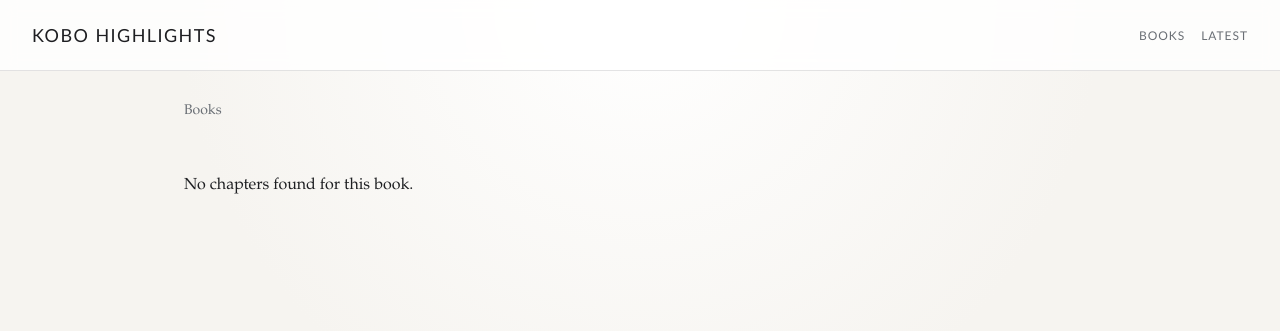
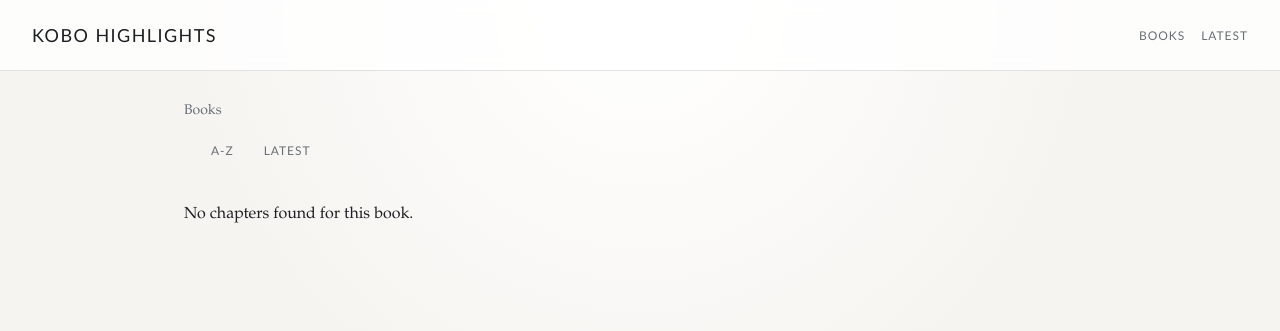
Before and after one commit to jpverkamp/kobo-highlights, a FastAPI app: template server/app/templates/book.html in a window 1280 px wide. Shown: the top 331 px of the page. Run offline with FastAPI, Linux system fonts and the light colour scheme; the template is opened without the code that fills it, so the values that code supplies are empty.

Commit message:
Add sorting to chapter display
Also remove a compiled file that snuck in at some point

```diff
--- a/server/app/main.py
+++ b/server/app/main.py
@@ -270,17 +270,25 @@ def fetch_chapter(
     return chapter
 
 
-def fetch_chapters(db: sqlite3.Connection, book_id: str) -> list[sqlite3.Row]:
+def fetch_chapters(
+    db: sqlite3.Connection, book_id: str, sort: str
+) -> list[sqlite3.Row]:
+    if sort == "latest":
+        order_by = "MAX(COALESCE(b.date_modified, b.date_created)) DESC"
+    else:
+        order_by = "c.title ASC"
+
     return db.execute(
-        """
+        f"""
         SELECT c.content_id, c.title, c.slug,
                MIN(b.chapter_progress) AS first_progress,
-               COUNT(*) AS highlight_count
+               COUNT(*) AS highlight_count,
+               MAX(COALESCE(b.date_modified, b.date_created)) AS latest_activity
         FROM chapters c
         JOIN bookmarks b ON b.chapter_content_id = c.content_id
         WHERE c.book_content_id = ?
         GROUP BY c.content_id, c.title
-        ORDER BY first_progress ASC, c.title ASC
+        ORDER BY {order_by}
         """,
         (book_id,),
     ).fetchall()
@@ -309,7 +317,7 @@ def build_markdown(
     chapters = (
         [fetch_chapter(db, book_slug, chapter_slug)]
         if chapter_slug
-        else fetch_chapters(db, book["content_id"])
+        else fetch_chapters(db, book["content_id"], "alpha")
     )
 
     for chapter in chapters:
@@ -405,10 +413,13 @@ def latest_highlights(request: Request, q: str | None = None) -> HTMLResponse:
 
 
 @app.get("/books/{book_slug}", response_class=HTMLResponse)
-def book_detail(book_slug: str, request: Request) -> HTMLResponse:
+def book_detail(
+    book_slug: str, request: Request, sort: str | None = None
+) -> HTMLResponse:
     with get_db() as db:
         book = fetch_book(db, book_slug)
-        chapters = fetch_chapters(db, book["content_id"])
+        sort_key = "latest" if sort == "latest" else "alpha"
+        chapters = fetch_chapters(db, book["content_id"], sort_key)
 
     return templates.TemplateResponse(
         "book.html",
@@ -416,6 +427,7 @@ def book_detail(book_slug: str, request: Request) -> HTMLResponse:
             "request": request,
             "book": book,
             "chapters": chapters,
+            "sort": sort_key,
         },
     )
 
--- a/server/app/static/style.css
+++ b/server/app/static/style.css
@@ -79,6 +79,29 @@ body {
 .page-header h1 {
   margin: 0;
   font-size: 32px;
+}
+
+.sort-toggle {
+  display: inline-flex;
+  gap: 8px;
+  font-family: var(--sans);
+  font-size: 12px;
+  letter-spacing: 0.08em;
+  text-transform: uppercase;
+}
+
+.sort-link {
+  text-decoration: none;
+  color: var(--muted);
+  padding: 6px 10px;
+  border-radius: 999px;
+  border: 1px solid transparent;
+}
+
+.sort-link.is-active {
+  color: var(--accent);
+  border-color: var(--accent);
+  background: var(--accent-soft);
 }
 
 h1,
--- a/server/app/templates/book.html
+++ b/server/app/templates/book.html
@@ -4,6 +4,16 @@
 </div>
 <div class="page-header">
   <h1>{{ book['title'] }}</h1>
+  <div class="sort-toggle">
+    <a
+      class="sort-link{% if sort == 'alpha' %} is-active{% endif %}"
+      href="/books/{{ book['slug'] }}?sort=alpha"
+    >A-Z</a>
+    <a
+      class="sort-link{% if sort == 'latest' %} is-active{% endif %}"
+      href="/books/{{ book['slug'] }}?sort=latest"
+    >Latest</a>
+  </div>
 </div>
 <div class="card-grid">
   {% for chapter in chapters %}
```
